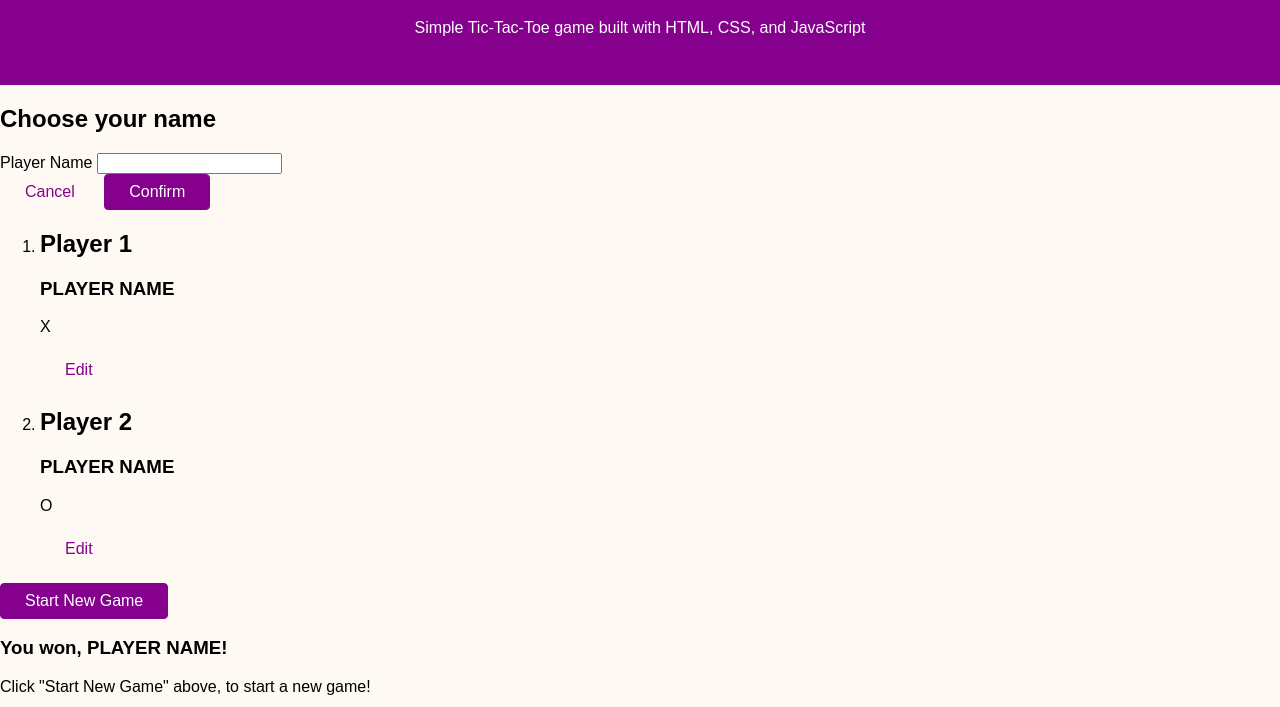
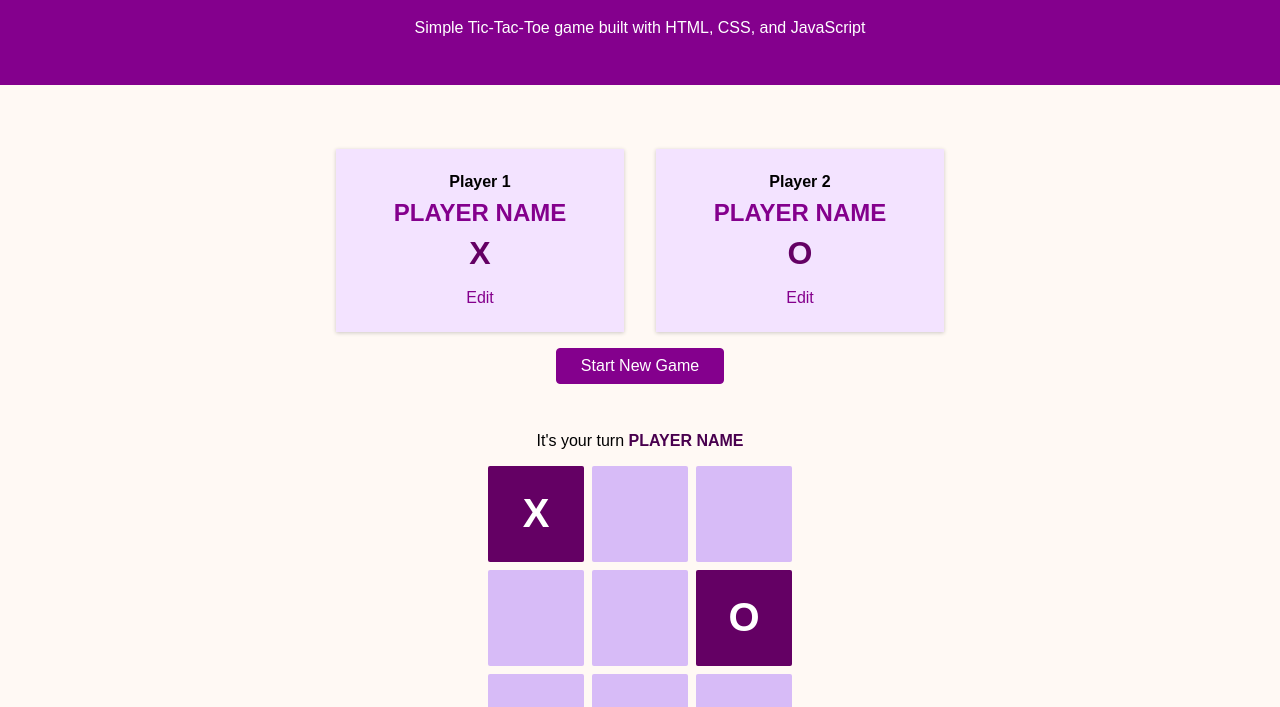
Before and after one commit to EdwardOlmos/tic-tac-toe-game, a plain HTML site: page index.html in a window 1280 px wide. Shown: the part 93-800 px from the top of the page. Drawn offline with Linux system fonts and the light colour scheme.

Commit message:
added the gameboard styling

```diff
--- a/index.html
+++ b/index.html
@@ -11,17 +11,21 @@
       href="https://fonts.googleapis.com/css2?family=Open+Sans:wght@400;700&display=swap"
       rel="stylesheet"
     />
-    <link rel="stylesheet" href="styles/styles.css">
+    <link rel="stylesheet" href="styles/styles.css" />
+    <link rel="stylesheet" href="styles/overlays.css" />
+    <link rel="stylesheet" href="styles/configuration.css" />
+    <link rel="stylesheet" href="styles/game.css" />
   </head>
   <body>
+    <div id="backdrop"></div>
     <header id="main-header">
       <h1>Play Tic-Tac-Toe!</h1>
       <p>Simple Tic-Tac-Toe game built with HTML, CSS, and JavaScript</p>
     </header>
 
-    <aside>
+    <aside class="modal" id="config-overlay">
       <h2>Choose your name</h2>
-      <form>
+      <form class="form-control">
         <div>
           <label for="playername">Player Name</label>
           <input type="text" name="playername" id="playername" />
@@ -40,37 +44,37 @@
             <article>
               <h2>Player 1</h2>
               <h3>PLAYER NAME</h3>
-              <p>X</p>
-              <button class="btn btn-alt">Edit</button>
+              <p class="player-symbol">X</p>
+              <button class="btn btn-alt" id="edit-player-1-btn">Edit</button>
             </article>
           </li>
           <li>
             <article>
               <h2>Player 2</h2>
               <h3>PLAYER NAME</h3>
-              <p>O</p>
-              <button class="btn btn-alt">Edit</button>
+              <p class="player-symbol">O</p>
+              <button class="btn btn-alt" id="edit-player-2-btn">Edit</button>
             </article>
           </li>
         </ol>
         <button class="btn">Start New Game</button>
       </section>
       <section id="active-game">
-        <article>
-          <h3>You won, <span id="winner-name">PLAYER NAME</span>!</h3>
+        <article id="game-over">
+          <h2>You won, <span id="winner-name">PLAYER NAME</span>!</h3>
           <p>Click "Start New Game" above, to start a new game!</p>
         </article>
 
         <p>It's your turn <span id="active-player-name">PLAYER NAME</span></p>
 
-        <ol>
-          <li></li>
+        <ol id="game-board">
+          <li class="disabled">X</li>
           <li></li>
           <li></li>
 
           <li></li>
           <li></li>
-          <li></li>
+          <li class="disabled">O</li>
 
           <li></li>
           <li></li>
--- /dev/null
+++ b/styles/configuration.css
@@ -0,0 +1,65 @@
+#config-overlay {
+  text-align: center;
+}
+
+#config-overlay h2 {
+  margin: 0.5rem 0;
+
+}
+
+.form-control {
+  margin: 0.5rem 0;
+}
+
+.form-control label {
+  display: block;
+  margin-bottom: 0.5rem;
+  font-weight: bold;
+}
+
+.form-control input {
+  font: inherit;
+  border: 1px solid rgb(204, 204, 204);
+  width: 15rem;
+  padding: 0.35rem;
+}
+
+#game-configuration {
+  width: 90%;
+  max-width: 40rem;
+  margin: 3rem auto;
+  text-align: center;
+}
+
+#game-configuration ol {
+  list-style: none;
+  margin: 0;
+  padding: 0;
+  display: flex;
+}
+
+#game-configuration li {
+  margin: 1rem;
+  padding: 1rem;
+  width: 50%;
+  background-color: rgb(243, 227, 255);
+  box-shadow: 0 1px 4px rgba(0, 0, 0, 0.2);
+}
+
+#game-configuration h2 {
+  font-size: 1rem;
+  margin: 0.5rem 0;
+}
+
+#game-configuration h3 {
+  font-size: 1.5rem;
+  margin: 0.5rem 0;
+  color: rgb(132, 0, 141);
+}
+
+.player-symbol {
+  font-size: 2rem;
+  font-weight: bold;
+  color: rgb(100, 0, 100);
+  margin: 0.5rem 0;
+}
--- /dev/null
+++ b/styles/game.css
@@ -0,0 +1,59 @@
+#active-game {
+  text-align: center;
+  margin: 2rem 0 5rem 0;
+  /* display: none; */
+}
+
+#game-over {
+  width: 90%;
+  max-width: 40rem;
+  margin: auto;
+  padding: 1rem 2rem;
+  background-color: rgb(100, 0, 100);
+  color: white;
+  box-shadow: 0 2px 8px rgba(0, 0, 0, 0.2);
+  border-radius: 4px;
+  display: none;
+}
+
+#game-over h2 {
+  font-size: 2.5rem;
+  margin: 0.5rem 0;
+}
+
+#active-player-name {
+  font-weight: bold;
+  color: rgb(73, 0, 78);
+}
+
+#game-board {
+  list-style: none;
+  margin: 1rem 0;
+  padding: 0;
+  display: grid;
+  grid-template-columns: repeat(3, 6rem);
+  grid-template-rows: repeat(3, 6rem);
+  justify-content: center;
+  gap: 0.5rem;
+}
+
+#game-board li {
+  background-color: rgb(215, 187, 247);
+  border-radius: 2px;
+  cursor: pointer;
+  display: flex;
+  justify-content: center;
+  align-items: center;
+  font-size: 2.5rem;
+  font-weight: bold;
+}
+
+#game-board li:hover {
+  background-color: rgb(100, 0, 100);
+}
+
+#game-board li.disabled {
+  background-color: rgb(100, 0, 100);
+  color: white;
+  cursor: default;
+}
--- /dev/null
+++ b/styles/overlays.css
@@ -0,0 +1,28 @@
+.modal {
+  position: fixed;
+  top: 20%;
+  left: 5%;
+  width: 90%;
+  background-color: white;
+  padding: 1rem;
+  border-radius: 6px;
+  box-shadow: 0 2px 8px rgba(0, 0, 0, 0.2);
+  display: none;
+}
+
+#backdrop {
+  position: fixed;
+  top: 0;
+  left: 0;
+  width: 100%;
+  height: 100%;
+  background-color: rgba(0, 0, 0, 0.7);
+  display: none;
+}
+
+@media (min-width: 48rem) {
+  .modal {
+    left: calc(50% - 20rem);
+    width: 40rem;
+  }
+}
--- a/styles/styles.css
+++ b/styles/styles.css
@@ -1,6 +1,6 @@
 body {
   margin: 0;
-  font-family: 'Open-Sans', sans-serif;
+  font-family: "Open-Sans", sans-serif;
   color: black;
   background-color: rgb(255, 249, 244);
 }
```
